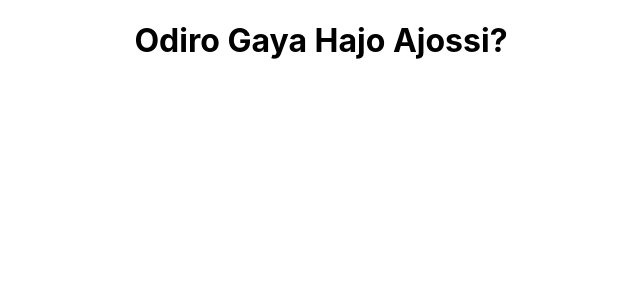
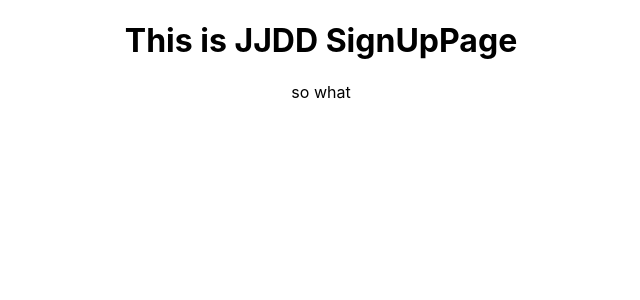
Before and after one commit to swsnu/swppfall2022-team13, a React (Create React App) app in the folder frontend/: page /signup in a window 1280 px wide. Shown: the top 300 px of the page, without its empty margins (319-959 px from the left). Built offline with nearby package versions, Linux system fonts and the light colour scheme.

Commit message:
Dummy pages list updated

```diff
--- a/frontend/src/App.tsx
+++ b/frontend/src/App.tsx
@@ -5,6 +5,7 @@ import { BrowserRouter, Route, Routes, Navigate, useNavigate } from 'react-route
 import './App.css';
 import MainPage from './containers/MainPage/MainPage';
 import UserPage from './containers/UserPage/UserPage';
+import SignUpPage from './containers/SignUpPage/SignUpPage';
 import LoginPage from './containers/LoginPage/LoginPage';
 import PetitionListPage from './containers/PetitionListPage/PetitionListPage';
 import PetitionCreatePage from './containers/PetitionCreatePage/PetitionCreatePage';
@@ -34,6 +35,7 @@ function App() {
           <Route path="/login" element={<LoginPage />} />
           <Route path="/main" element={<MainPage />} />
           <Route path="/user/:id" element={<UserPage />} />
+          <Route path="/signup" element={<SignUpPage />} />
           <Route path="/petition" element={<PetitionListPage />} />
           <Route path="/petition/create" element={<PetitionCreatePage />} />
           <Route path="/petition/edit" element={<PetitionEditPage />} />
--- /dev/null
+++ b/frontend/src/containers/SignUpPage/SignUpPage.tsx
@@ -0,0 +1,14 @@
+const SignUpPage = () => {
+    return (
+        <>
+          <h1>This is JJDD SignUpPage</h1>
+
+              <p>
+              so what
+              </p>
+
+        </>
+      );
+  }
+
+  export default SignUpPage
```
